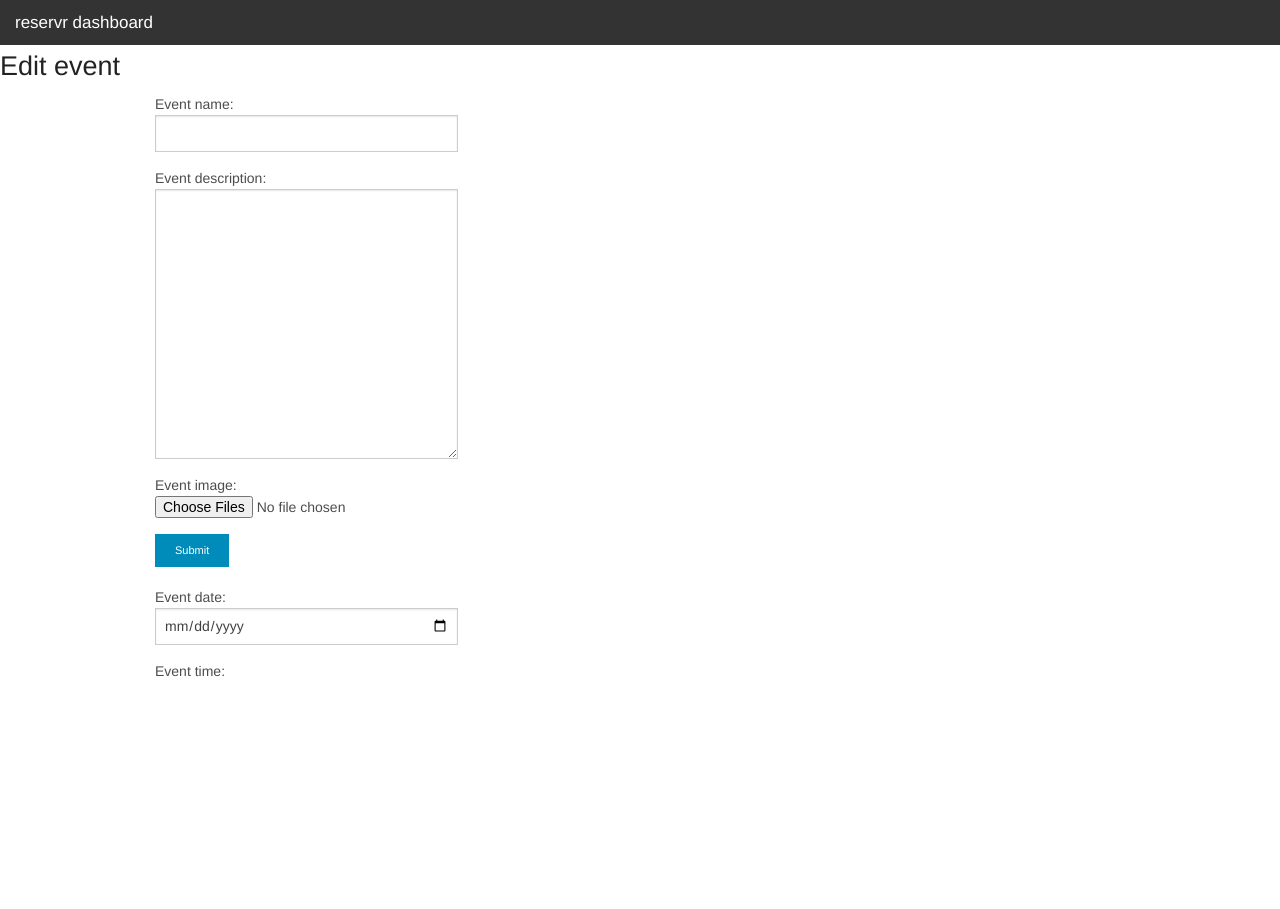
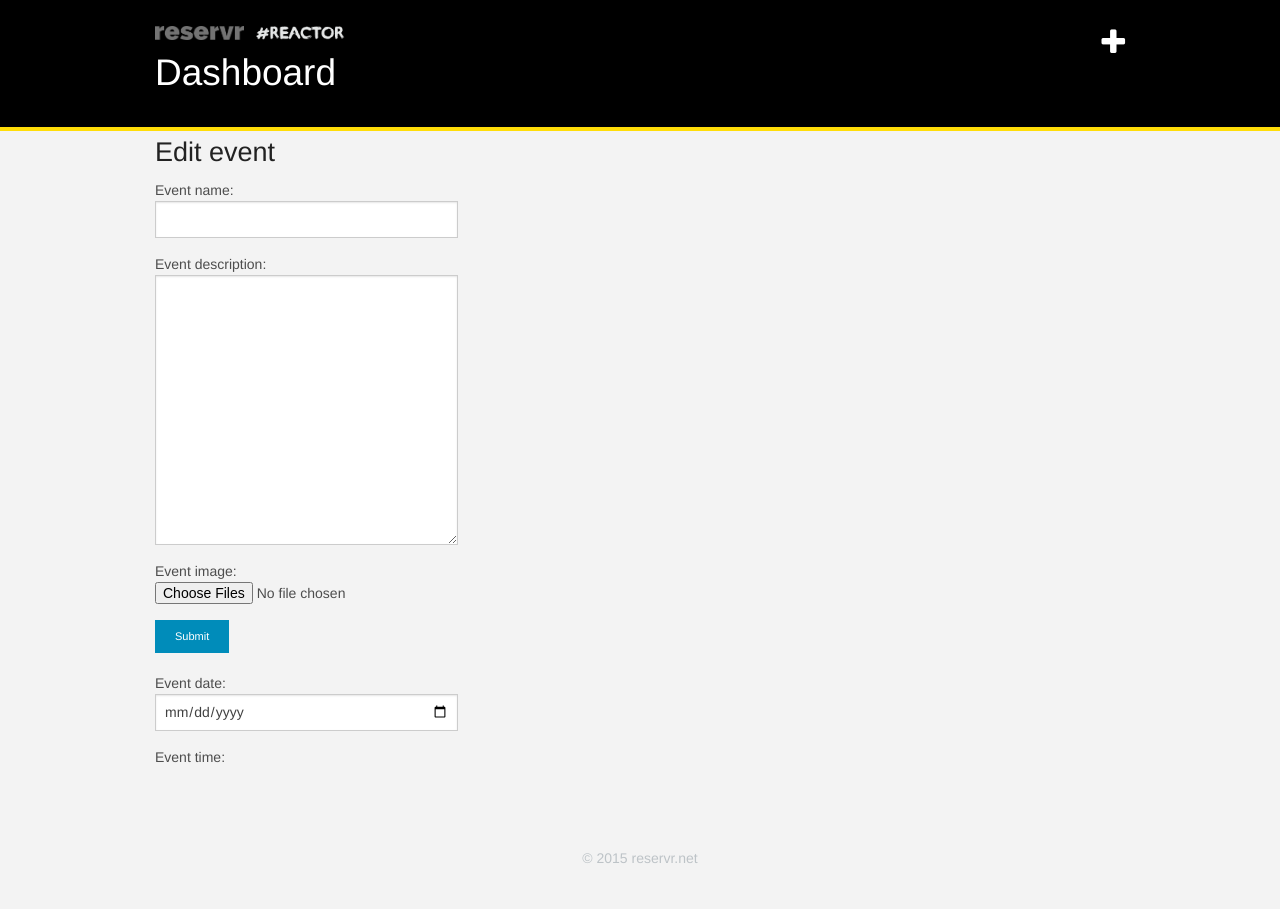
Before and after one commit to buiac/reservr, a Node project: template app/views/event-edit.ejs in a window 1280 px wide. Before the commit the page ends 677 px from the top, so only its background shows below. Run offline with Node 20 templates, Linux system fonts and the light colour scheme; the template is opened without the code that fills it, so the values that code supplies are empty.

Commit message:
dashboard layout

```diff
--- a/app/controllers/dashboard.js
+++ b/app/controllers/dashboard.js
@@ -13,6 +13,7 @@
   var moment = require('moment');
   var marked = require('marked');
 
+  moment.defaultFormat = 'YYYY-MM-DD';
 
   var eventEditView = function(req, res, next) {
 
@@ -41,7 +42,9 @@
 
       res.render('event-edit', {
         errors: [],
-        theEvent: {}
+        theEvent: {
+          date: moment().format()
+        }
       });
 
     }
--- /dev/null
+++ b/app/views/dashboard-footer.ejs
@@ -0,0 +1,13 @@
+  <footer class="row footer">
+
+    <div class="small-12">
+      &copy; 2015 reservr.net
+    </div>
+
+  </div>
+
+  <script src="/bower_components/jquery/dist/jquery.min.js"></script>
+  <script src="/bower_components/foundation/js/foundation.min.js"></script>
+
+</body>
+</html>
--- /dev/null
+++ b/app/views/dashboard-header.ejs
@@ -0,0 +1,46 @@
+<!doctype html>
+<html>
+<head>
+  <meta charset="utf-8">
+  <meta http-equiv="X-UA-Compatible" content="IE=edge">
+  <title>
+    reservr dashboard
+  </title>
+
+  <link rel="stylesheet" href="/bower_components/foundation/css/normalize.css">
+  <link rel="stylesheet" href="/bower_components/foundation/css/foundation.css">
+  <link rel="stylesheet" href="/bower_components/fontawesome/css/font-awesome.min.css">
+
+  <link rel="stylesheet" href="/css/site.css">
+  <link rel="stylesheet" href="/css/dashboard.css">
+</head>
+<body>
+
+  <header class="header">
+
+    <div class="row">
+
+      <div class="small-8 columns">
+
+        <a href="/dashboard" class="logo">
+          <img src="/images/logo-white.png" class="logo-reservr">
+          <img src="/images/logo-reactor.png" class="logo-client">
+        </a>
+
+        <h2>
+          Dashboard
+        </h2>
+
+      </div>
+
+      <div class="small-4 columns">
+
+        <a href="/dashboard/event" class="btn-event-new" title="Adauga eveniment">
+          <i class="fa fa-plus"></i>
+        </a>
+
+      </div>
+
+    </div>
+
+  </header>
--- a/app/views/event-edit.ejs
+++ b/app/views/event-edit.ejs
@@ -1,28 +1,12 @@
-<!doctype html>
-<html>
-<head>
-  <meta charset="utf-8">
-  <meta http-equiv="X-UA-Compatible" content="IE=edge">
-  <title>
-    reservr - Event edit
-  </title>
+<%- include dashboard-header %>
 
-  <link rel="stylesheet" href="/bower_components/foundation/css/normalize.css">
-  <link rel="stylesheet" href="/bower_components/foundation/css/foundation.css">
-</head>
-<body>
+  <div class="row">
+    <div class="small-12 columns">
 
-  <nav class="top-bar" data-topbar>
-    <ul class="title-area">
-      <li class="name">
-        <h1>
-          <a href="/dashboard">reservr dashboard</a>
-        </h1>
-      </li>
-    </ul>
-  </nav>
+      <h3>Edit event</h3>
 
-  <h3>Edit event</h3>
+    </div>
+  </div>
 
   <form method="post" action="/dashboard/event" enctype="multipart/form-data">
 
@@ -116,8 +100,4 @@
 
   </form>
 
-  <script src="/bower_components/jquery/dist/jquery.min.js"></script>
-  <script src="/bower_components/foundation/js/foundation.min.js"></script>
-
-</body>
-</html>
+ <%- include dashboard-footer %>
--- a/app/views/index.ejs
+++ b/app/views/index.ejs
@@ -59,9 +59,9 @@
 
     <% if(!events.length) { %>
 
-      <h1 class="subheader text-center">
+      <h2 class="subheader text-center">
         Nu avem evenimente planificate în următoarele <%= activeInterval.label %>.
-      </h1>
+      </h2>
 
     <% } %>
 
--- a/public/css/dashboard.css
+++ b/public/css/dashboard.css
@@ -3,6 +3,15 @@
 
 .header {
   border-bottom: 4px solid #ffdd08;
+}
+
+.header h2 {
+  color: #fff;
+}
+
+.logo img {
+  width: auto;
+  max-height: 14px;
 }
 
 .btn-event-new {
--- a/public/css/site.css
+++ b/public/css/site.css
@@ -71,10 +71,14 @@
 /* event
  */
 
+.events-list {
+  padding-top: 60px;
+}
+
 .event {
   overflow: hidden;
   position: relative;
-  padding: 60px 0;
+  padding-bottom: 60px;
 }
 
 .event:after {
```
Also changed, not shown: app/views/dashboard.ejs (+86 -59 lines).
